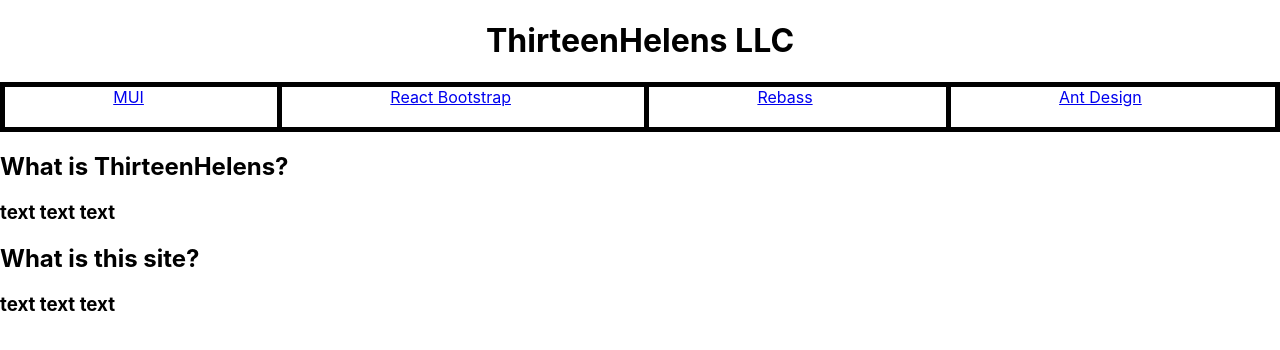
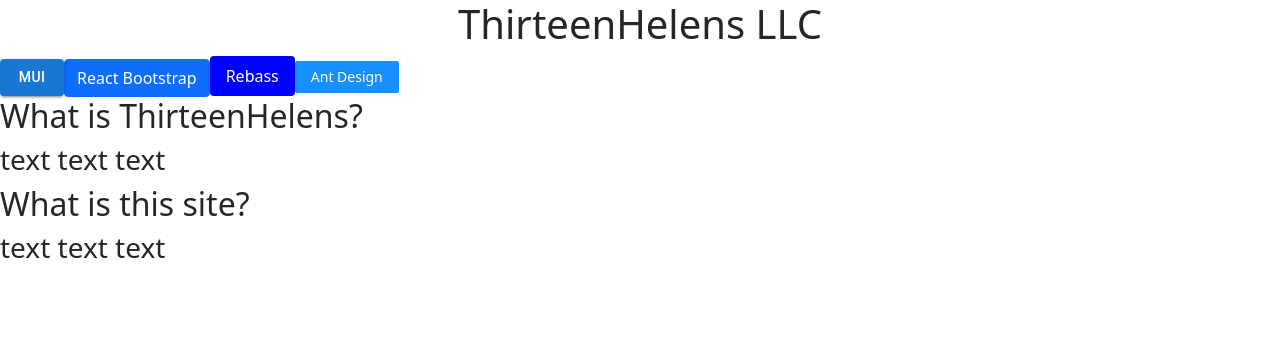
Before and after one commit to Thirteenhelens/componentLibraryFluency, a React (Create React App) app in the folder componentcenter/: page / in a window 1280 px wide. Shown: the top 350 px of the page. Built offline with nearby package versions, Linux system fonts and the light colour scheme.

Commit message:
added better button routing to the nav, added component styling to component buttons, and cleaned some code up

```diff
--- a/componentcenter/package.json
+++ b/componentcenter/package.json
@@ -6,11 +6,13 @@
     "@emotion/react": "^11.9.0",
     "@emotion/styled": "^11.8.1",
     "@mui/material": "^5.8.0",
+    "@rebass/preset": "^4.0.5",
     "@testing-library/jest-dom": "^5.16.4",
     "@testing-library/react": "^13.2.0",
     "@testing-library/user-event": "^13.5.0",
     "antd": "^4.20.6",
     "bootstrap": "^5.1.3",
+    "emotion-theming": "^11.0.0",
     "react": "^18.1.0",
     "react-bootstrap": "^2.4.0",
     "react-dom": "^18.1.0",
--- a/componentcenter/src/HomePage/HomePage.css
+++ b/componentcenter/src/HomePage/HomePage.css
@@ -9,27 +9,3 @@
   text-align: center;
   border: 5px solid black;
 }
-
-.mui {
-  grid-row: 1 /5;
-  padding-right: 25px;
-  border-right: 5px solid #000000;
-}
-
-.reactB {
-  grid-row: 1 /5;
-  padding-right: 25px;
-  border-right: 5px solid #000000;
-}
-
-.rebass {
-  grid-row: 1 /5;
-  padding-right: 25px;
-  border-right: 5px solid #000000;
-}
-
-.antD {
-  grid-row: 1 /5;
-  padding-right: 25px;
-  border-right: 0px solid #000000;
-}
--- a/componentcenter/src/HomePage/HomePage.jsx
+++ b/componentcenter/src/HomePage/HomePage.jsx
@@ -1,27 +1,56 @@
+// importing css styling
 import "./HomePage.css";
-import { Link } from "react-router-dom";
+
+// import needed button components & React
+import React from "react";
+import { Button as AntButton } from "antd";
+import { useNavigate } from "react-router-dom";
+import { Button as RebassButton } from "rebass";
+import { Button as MuiButton } from "@mui/material";
+import { Button as BootButton } from "react-bootstrap";
+// import "bootstrap/dist/css/bootstrap.min.css";
 
 export default function HomePage() {
+  let navigate = useNavigate();
+
+  const toMui = () => {
+    navigate("/materialui");
+  };
+  const toBoot = () => {
+    navigate("/reactbootstrap");
+  };
+  const toRebass = () => {
+    navigate("/rebass");
+  };
+  const toAnt = () => {
+    navigate("/antdesign");
+  };
+
   return (
-    <>
+    <div className="homePage">
       <div className="head">
         <h1>ThirteenHelens LLC</h1>
       </div>
 
-      <div className="nav">
-        <div className="mui">
-          <Link to="/materialui">MUI</Link>
-        </div>
-        <div className="reactB">
-          <Link to="/reactbootstrap">React Bootstrap</Link>
-        </div>
-        <div className="rebass">
-          <Link to="/rebass">Rebass</Link>
-        </div>
-        <div className="antD">
-          <Link to="/antdesign">Ant Design</Link>
-        </div>
-      </div>
+      <nav>
+        <MuiButton variant="contained" onClick={toMui}>
+          MUI
+        </MuiButton>
+        <BootButton variant="primary" onClick={toBoot}>
+          React Bootstrap
+        </BootButton>
+        <RebassButton
+          bg="blue"
+          color="white"
+          variant="outline"
+          onClick={toRebass}
+        >
+          Rebass
+        </RebassButton>
+        <AntButton type="primary" onClick={toAnt}>
+          Ant Design
+        </AntButton>
+      </nav>
 
       <div className="aboutSection">
         <h2>What is ThirteenHelens?</h2>
@@ -31,6 +60,6 @@
 
         <div className="resume"></div>
       </div>
-    </>
+    </div>
   );
 }
```
Also changed, not shown: componentcenter/src/index.js (+5 -3 lines), 1 other file (tests, documents, lock files or other folders).
